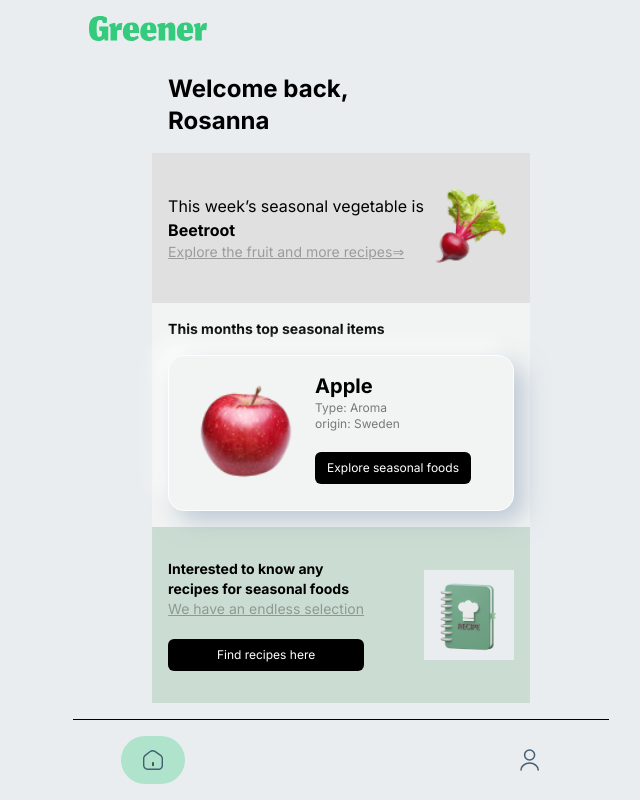
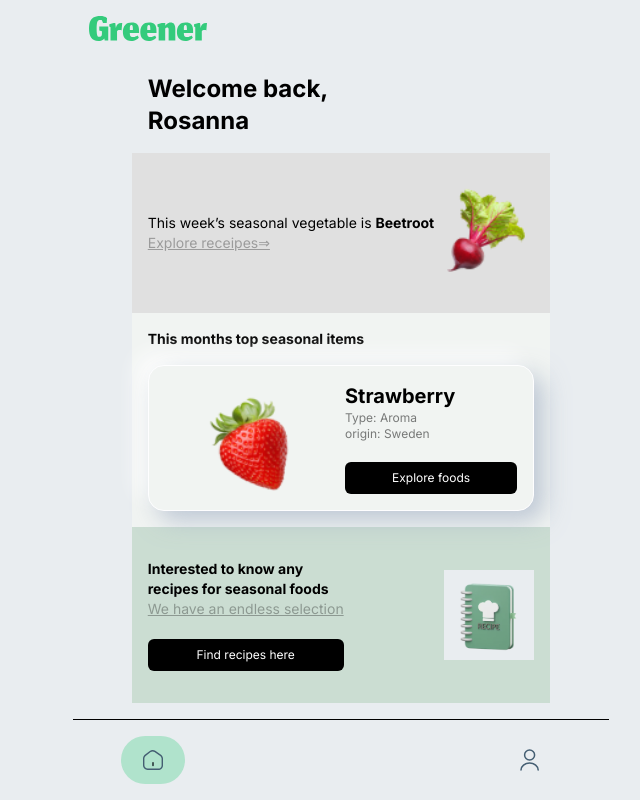
Before and after one commit to christian-alan/greener, a Vue app: page / in a window 1280 px wide. Shown: the whole page, without its empty margins (299-939 px from the left). Built offline with nearby package versions, Linux system fonts and the light colour scheme.

Commit message:
Added animations

```diff
--- a/src/functions/storage.functions.js
+++ b/src/functions/storage.functions.js
@@ -3,14 +3,16 @@ import { ref, getDownloadURL,listAll } from "firebase/storage";
 import { storage } from '../main.js';
 
 export default async function getAllImages(path){
-
 //   Find all the prefixes and items.
 return listAll(ref(storage,path))
   .then((res) => {
     return res.items.map((val)=>{
       return getDownloadURL(ref(storage,val.fullPath))
               .then((url) => {
-                return url
+                return {
+                        url: url,
+                        name: val.fullPath.slice(4).replace(".png","")
+                       }
               }).catch((error) => {
                   switch (error.code) {
                     case 'storage/object-not-found':
--- a/src/router/router.js
+++ b/src/router/router.js
@@ -41,7 +41,7 @@ const router = createRouter({
         {
             path:"/",
             name:"home",
-            component:Home,
+            component:Home
         },
         {
             path:"/login",
--- a/src/views/Home.vue
+++ b/src/views/Home.vue
@@ -20,13 +20,14 @@
             <!--This week's banner -->
             <div class="w-full py-8 px-4 flex items-center justify-between" style="background-color:#E0E0E0;">
                 <div>
-                    <p>This week’s seasonal vegetable is</p>
+                    <p class="text-sm">This week’s seasonal
+                        vegetable is <span class="text-sm font-bold">Beetroot</span>
+                    </p>
 
-                    <p class="font-bold">Beetroot</p>
-                    <p class="text-sm underline opacity-30">Explore the fruit and more recipes⇒</p>
+                    <p class="text-sm underline opacity-30">Explore receipes⇒</p>
                 </div>
                 <div>
-                    <img src=".././assets/images/beatroot.png" width="90" height="90" alt="beat root">
+                    <img src=".././assets/images/beatroot.png" width="100" height="100" alt="beat root">
                 </div>
             </div>
 
@@ -36,19 +37,23 @@
 
                 <p class="font-bold text-sm leading-5 mb-4">This months top seasonal items</p>
                 <div class="card p-4 flex flex-row">
-                    <img :src="`src/assets/images/${showFruits}`" width="122" height="90" alt="beat root">
-                    <div class="ml-2">
-                        <p class="font-bold text-xl">Apple</p>
+                    <div class="overflow-hidden relative flex flex-row w-1/2">
+                        <img v-if="counter === 0" class="slide absolute top-0" src="src/assets/images/apple.png" width="122" height="90" alt="apple">
+                        <img v-if="counter === 1" class="slide absolute top-0" src="src/assets/images/grapes.png" width="122" height="90" alt="grapes">
+                        <img v-if="counter === 2" class="slide absolute top-0 " src="src/assets/images/strawberries.png" width="122" height="90" alt="strawberries">
+                        <img v-if="counter === 3" class="slide absolute top-0 " src="src/assets/images/beatroot.png" width="122" height="90" alt="strawberries">
+                    </div>
+
+                    <div class="ml-2 w-1/2">
+                        <p  class="font-bold text-xl">{{counter === 0 ? 'Apple' : counter === 1 ? 'Grapes' : counter === 2 ? 'Strawberry' : 'Beatroot' }}</p>
                         <p class="text-xs opacity-50">Type: Aroma</p>
                         <p class="text-xs opacity-50">origin: Sweden</p>
-                        <button class="mt-5 btn-active w-full mr-2 text-xs" @click="gotoLearnMore()" >Explore seasonal foods</button>
+                        <button class="mt-5 btn-active w-full mr-2 text-xs" @click="gotoLearnMore()" >Explore foods</button>
                     </div>
                 </div>
             </div>
 
-
-
-             <!--This week's Recipes -->
+            <!--This week's Recipes -->
              <div class="w-full py-8 px-4 flex items-center justify-between" style="background-color:#CBDDD2;">
                 <div>
                     <p class="font-bold text-sm leading-5">Interested to know any <br> recipes  for seasonal foods</p>
@@ -78,51 +83,56 @@ export default{
         this.$router.push({path:"/seasonalFoods", name:'seasonal-foods'});
         console.log('hey');
      },
-     changeFruits(){
-            let counter = 0;
+     animateFruits(){
             setInterval(() =>{
-                this.showFruits = this.fruits[counter];
-                counter++;
-                if(counter === 4){
-                    counter = 0;
+                this.counter++;
+                if(this.counter === 4){
+                    this.counter = 0;
                 }
-
-            },1000)
+            },2000)
         },
-
         changeText(){
             this.element.innerText = "Hey Hows it going!"
             this.heading.innerText = "Hey Alan, hope you are doing well";
         }
-    },
+     },
    mounted(){
-
+    this.animateFruits();
       this.element = this.$refs.greeting;
       this.heading = this.$refs.heading;
-      this.changeFruits();
-
-    },
-
-    computed:{
-        imagePath() {
-             return `@/assets/images/${this.showFruits}`;
-        },
     },
     data(){
         return {
             heading:"",
             element: "",
             showFruits:"apple.png",
-            fruits:[
-                "apple.png",
-                "grapes.png",
-                "strawberries.png",
-                "redcabbage.png"
-            ]
+            counter:0,
         }
     }
 
 }
 </script>
 <style>
+
+
+.slide {
+    animation: slideAnimation 2s infinite; /* Adjust the animation duration as needed */
+  }
+
+@keyframes slideAnimation {
+    0% {
+      transform: translateX(-100%);
+      transition-timing-function: cubic-bezier(0.4, 0, 1, 1);
+      transition-duration: 800ms;
+    }
+    50% {
+      transform: translateX(0%);
+
+    }
+    100% {
+      transform: translateX(200%);
+      transition-timing-function: cubic-bezier(0.4, 0, 1, 1);
+      transition-duration: 50ms;
+    }
+  }
 </style>
--- a/src/views/SeasonalFoods.vue
+++ b/src/views/SeasonalFoods.vue
@@ -20,7 +20,7 @@
                 <div class="flex flex-row justify-between w-full items-center">
                     <h1 ref="heading" class="text-2xl font-bold ">Seasonal Foods</h1>
 
-                    <router-link style="color:#34CB7C;" class="underline" to="/learnMore">learn more</router-link>
+                    <router-link style="color:#34CB7C;" class="underline" to="/learnMore">learn more ᐳᐳ</router-link>
                 </div>
             </div>
 
@@ -29,14 +29,15 @@
             <!-- Recipe calendar -->
            <div class="w-full mt-4 h-full py-2 flex " style="max-height:700px">
             <!-- Catalog -->
-                <div class="w-3/4 card mr-1 overflow-auto">
+                <div class="w-3/4 card mr-1 overflow-auto" :class="loading ? 'flex flex-col justify-center items-center' : ''">
+                    <span v-if="loading" class="loader"></span>
                     <div class="grid grid-cols-3 p-4 gap-5 ">
                         <div class="flex flex-col justify-center items-center" v-for="image of images" :key="image.id">
 
-                            <router-link :to="'/recipe/'">
-                                <img ref="fruits" :src="image">
+                            <router-link :to="'/recipe/'" class="h-10 w-10">
+                                <img ref="fruits"  :src="image.url" width="40" height="40">
                             </router-link>
-                            <p class="text-xs capitalize justify-center"></p>
+                            <p class="text-xs capitalize justify-center">{{image.name}}</p>
                          </div>
                     </div>
                 </div>
@@ -45,8 +46,11 @@
             <div class=" w-1/4 flex flex-col ml-2 justify-between h-full ">
                 <!-- Individual cell -->
                 <div class="absolute right-0 h-5/6 pb-8">
-                    <div class="flex flex-col justify-between h-full ">
-                        <button class="calendar-card py-2 text-sm px-6" @click="fetchImages(month)" v-for="month of months" :key="month.id">{{month}}</button>
+                    <div class="flex flex-col justify-between h-full " >
+                        <div @click="fetchImages(month.name)" v-for="month of months" class="relative flex justify-center items-center" :key="month.id" >
+                            <input  class="calendar-radio" type="radio"  name="months" :id="month.name" :value="month.name" v-model="pickMonth"/>
+                            <label class="capitalize text-sm calendar-radio-label" :for="month.id">{{month.name}}</label>
+                        </div>
                     </div>
                 </div>
             </div>
@@ -64,7 +68,6 @@
 import AppBarVue from '../components/common/AppBar.vue';
 import BottomBarVue from '../components/common/BottomBar.vue';
 import getAllImages from '../functions/storage.functions';
-import getAllFruitsByMonth from '../functions/db.functions';
 
 export default{
 components:{
@@ -76,15 +79,21 @@ methods:{
         this.$refs
     },
    async fetchImages(month){
+    this.loading = true;
         let i = 0;
         this.images = [];
         const pngs = await getAllImages(month);
         pngs.map((val)=>{
             val.then((v)=>{
-                this.images[i] = v;
+                this.images[i] = {
+                    url:v.url,
+                    name:v.name
+                };
                 i++;
             })
         });
+
+    this.loading = false;
     },
 
 
@@ -95,52 +104,127 @@ async created(){
     const pngs = await getAllImages("jan");
     pngs.map((val)=>{
         val.then((v)=>{
-            this.images[i] = v;
+            this.images[i] = {
+                    url:v.url,
+                    name:v.name
+                };
+
             i++;
         })
     });
+    this.loading = false;
 },
 data(){
     return {
         selectedMonth:"jan",
         imageUrl: '', // Store the URL of the image
-        images:[
-            "apple",
-            "beatroot",
-            "grapes",
-            "strawberries",
-            "redcabbage",
-            "apple",
-            "beatroot",
-            "grapes",
-            "strawberries",
-            "redcabbage",
-            "apple",
-            "beatroot",
-            "grapes",
-            "strawberries",
-            "redcabbage",
-            "apple",
-            "beatroot",
-            "grapes"
-        ],
+        images:[],
+        pickMonth:'',
+        loading:true,
         months:[
-            "jan",
-            "feb",
-            "mar",
-            "apr",
-            "may",
-            "jun",
-            "jul",
-            "aug",
-            "sep",
-            "oct",
-            "nov",
-            "dec"
+            {
+                name:"jan",
+                id:0
+            },
+            {
+                name:"feb",
+                id:1
+            },
+            {
+                name:"mar",
+                id:2
+            },
+            {
+                name:"apr",
+                id:3
+            },
+            {
+                name:"may",
+                id:4
+            },
+            {
+                name:"jun",
+                id:5
+            },
+            {
+                name:"jul",
+                id:6
+            },
+            {
+                name:"aug",
+                id:7
+            },
+            {
+                name:"sep",
+                id:8
+            },
+            {
+                name:"oct",
+                id:9
+            },
+            {
+                name:"nov",
+                id:10
+            },
+            {
+                name:"dec",
+                id:11
+            }
         ]
     }
 }
 }
 
 </script>
-<style></style>
+<style>
+
+.calendar-radio{
+    position: absolute;
+    right: 0px;
+    width:80px;
+    height:35px;
+    border-top-left-radius: 16px;
+    border-bottom-left-radius: 16px;
+    z-index: -1;
+    appearance: none;
+    background-color: #fff;
+    box-sizing: border-box;
+    background: #E9EDF0;
+    border: 0.5px solid #FEFEFF;
+    box-shadow: 10px 10px 24px rgba(166, 180, 200, 0.7), -12px -12px 20px rgba(255, 255, 255, 0.8);
+}
+
+.calendar-radio-label{
+    padding-right:10px;
+}
+
+ /****************************************************************/
+ /****************************************************************/
+ /****************************************************************/
+ /****************************************************************/
+ /****************************************************************/
+ /****************************************************************/
+ /****************************************************************/
+ .loader {
+    width: 48px;
+    height: 48px;
+    border: 5px solid #445E72;
+    border-bottom-color: transparent;
+    border-radius: 50%;
+    display: inline-block;
+    box-sizing: border-box;
+    animation: rotation 1s linear infinite;
+    }
+
+    @keyframes rotation {
+    0% {
+        transform: rotate(0deg);
+    }
+    100% {
+        transform: rotate(360deg);
+    }
+    }
+
+
+
+</style>
```
